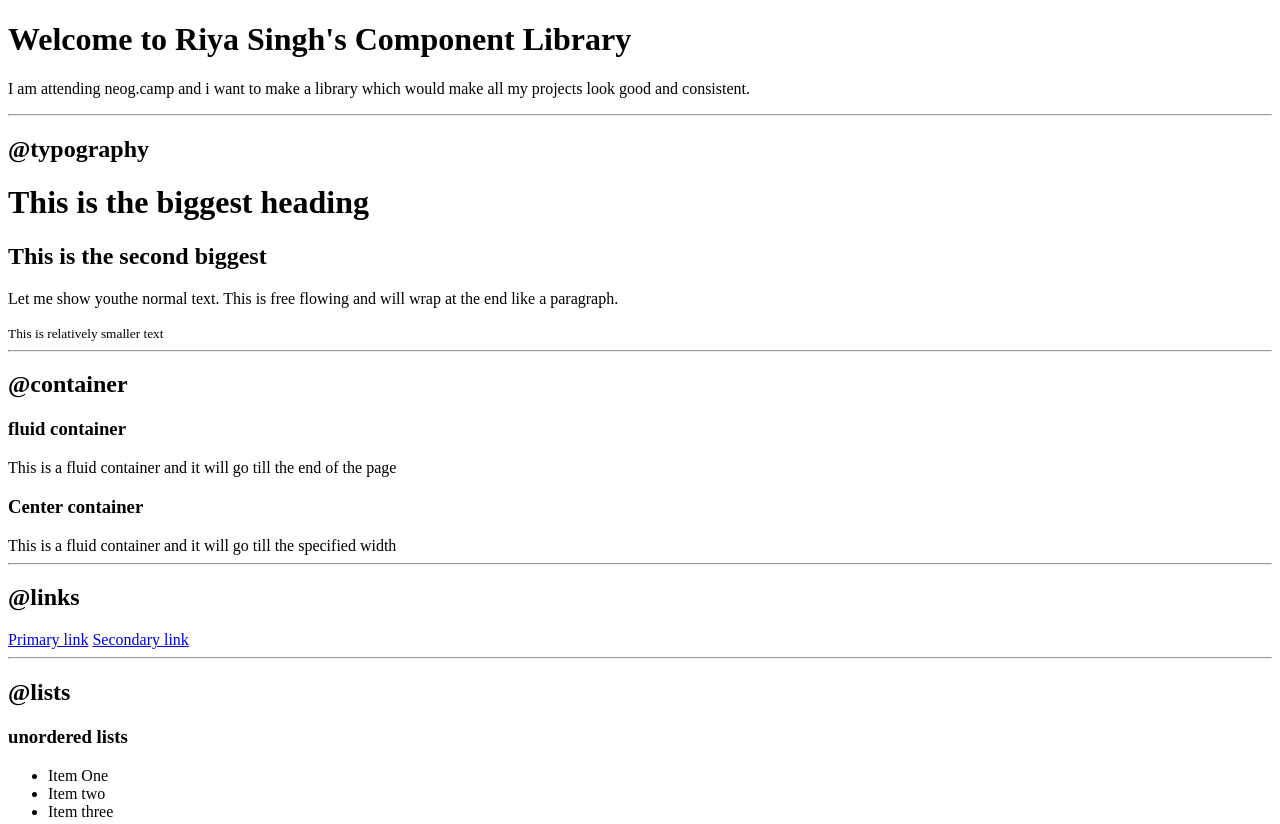
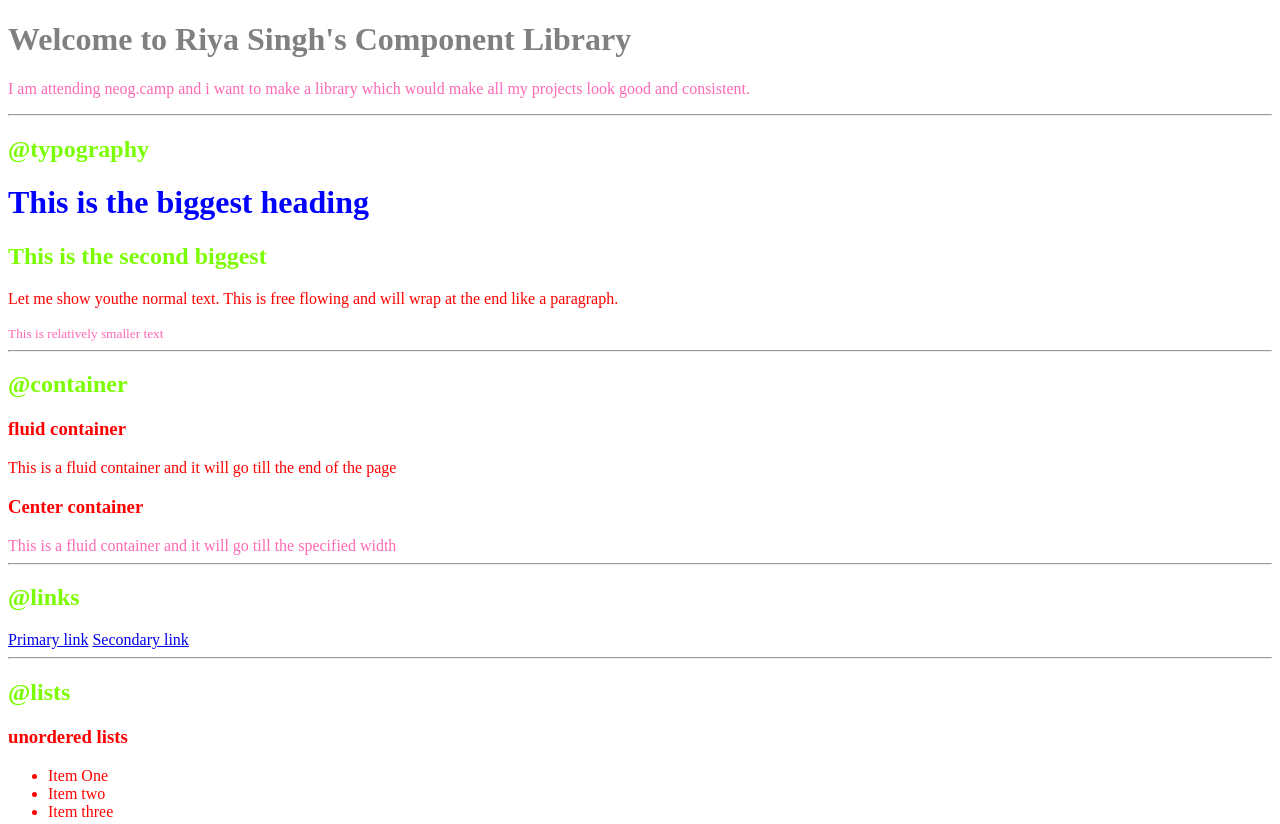
Before and after one commit to singh-riya/Demo-Portfolio-site, a plain HTML site: page index.html in a window 1280 px wide. Shown: the top 824 px of the page. Drawn offline with Linux system fonts and the light colour scheme.

Commit message:
css practice

```diff
--- a/index.html
+++ b/index.html
@@ -5,11 +5,20 @@
     <meta charset="UTF-8">
     <meta name="viewport" content="width=device-width, initial-scale=1.0">
     <title>Component Library</title>
+    <!--  CSS WAY 1: Style tag
+    <style>
+        body{
+            color: red;
+        }
+    </style> -->
+    <!--Third way of css i.e. EXTERNAL LINK-->
+    <link href="styles.css" rel="stylesheet"/>
 </head>
 
 <body>
-    <h1>Welcome to Riya Singh's Component Library</h1>
-    <p>I am attending neog.camp and i want to make a library which would make all my projects look good and consistent.
+    <!--<h1 style="color: red;">Welcome to Riya Singh's Component Library</h1>  #2nd WAY to STYLE-->
+    <h1 id="lib-header">Welcome to Riya Singh's Component Library</h1>
+    <p class="para">I am attending neog.camp and i want to make a library which would make all my projects look good and consistent.
     </p>
 
     <hr>
@@ -19,7 +28,7 @@
     <h1>This is the biggest heading</h1>
     <h2>This is the second biggest</h2>
     <p>Let me show youthe normal text. This is free flowing and will wrap at the end like a paragraph.</p>
-    <small>This is relatively smaller text</small>
+    <small class="para">This is relatively smaller text</small>
 
     <hr>
     <h2>@container</h2>
@@ -29,7 +38,7 @@
     <div>This is a fluid container and it will go till the end of the page</div>
 
     <h3>Center container</h3>
-    <div>This is a fluid container and it will go till the specified width</div>
+    <div class="para">This is a fluid container and it will go till the specified width</div>
     <hr>
     <h2>@links</h2>
 
--- /dev/null
+++ b/styles.css
@@ -0,0 +1,19 @@
+body {
+    color: red;
+}
+
+h1 {
+    color: blue;
+}
+
+h2 {
+    color: lawngreen;
+}
+
+#lib-header {
+    color: gray;
+}
+
+.para {
+    color: hotpink;
+}
```
